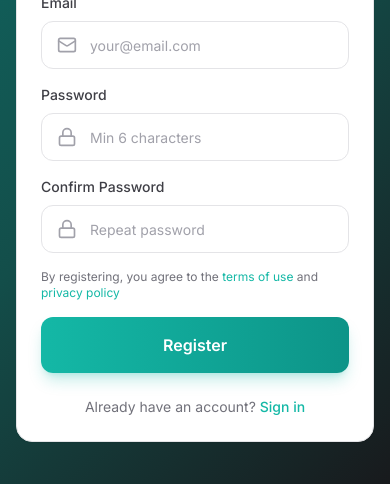
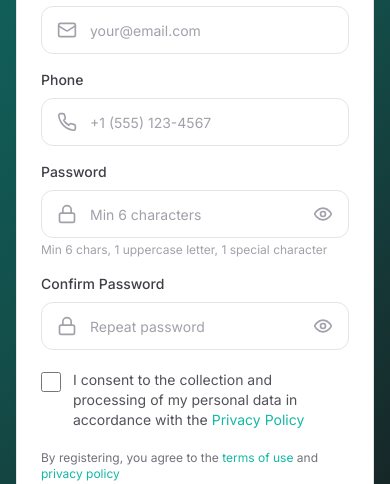
Before and after one commit to qbodyonline-dev/qbody, a Next.js app: page /auth/register in a window 390 px wide. Shown: the part 339-823 px from the top of the page. Built offline with nearby package versions, Linux system fonts and the light colour scheme; no server answers.

Commit message:
Auth: password toggle, strong validation, phone field, consent checkbox

```diff
--- a/src/app/api/auth/register/route.ts
+++ b/src/app/api/auth/register/route.ts
@@ -5,7 +5,7 @@ import { sendWelcomeEmail, sendNewClientNotification } from '@/lib/email'
 export async function POST(request: NextRequest) {
   try {
     const body = await request.json()
-    const { email, password, name, courseSlug } = body
+    const { email, password, name, phone, courseSlug } = body
 
     if (!email || !password || !name) {
       return NextResponse.json(
@@ -14,9 +14,30 @@ export async function POST(request: NextRequest) {
       )
     }
 
+    if (!phone || !phone.trim()) {
+      return NextResponse.json(
+        { error: 'Phone number is required' },
+        { status: 400 }
+      )
+    }
+
     if (password.length < 6) {
       return NextResponse.json(
         { error: 'Password must be at least 6 characters' },
+        { status: 400 }
+      )
+    }
+
+    if (!/[A-Z]/.test(password)) {
+      return NextResponse.json(
+        { error: 'Password must contain at least 1 uppercase letter' },
+        { status: 400 }
+      )
+    }
+
+    if (!/[!@#$%^&*()_+\-=\[\]{};':"\\|,.<>\/?`~]/.test(password)) {
+      return NextResponse.json(
+        { error: 'Password must contain at least 1 special character' },
         { status: 400 }
       )
     }
@@ -53,6 +74,7 @@ export async function POST(request: NextRequest) {
           id: userId,
           email,
           full_name: name,
+          phone: phone.trim(),
           role: 'client',
         }, { onConflict: 'id' })
 
--- a/src/app/auth/register/page.tsx
+++ b/src/app/auth/register/page.tsx
@@ -8,7 +8,7 @@ import { Card, CardContent, CardHeader, CardTitle, CardDescription } from '@/com
 import { Badge } from '@/components/ui/badge'
 import { useTranslation } from '@/lib/i18n'
 import { LanguageSwitcher } from '@/components/ui/language-switcher'
-import { Mail, Lock, User, ArrowLeft, CheckCircle2 } from 'lucide-react'
+import { Mail, Lock, User, ArrowLeft, CheckCircle2, Phone } from 'lucide-react'
 import { toast } from 'sonner'
 
 export default function RegisterPage() {
@@ -16,18 +16,44 @@ export default function RegisterPage() {
 }
 
 function RegisterContent() {
-  const { t } = useTranslation()
+  const { t, locale } = useTranslation()
   const router = useRouter()
-  // Registration is handled via /api/auth/register
   const searchParams = useSearchParams()
   const courseId = searchParams.get('course')
   const [isLoading, setIsLoading] = useState(false)
-  const [formData, setFormData] = useState({ name: '', email: '', password: '', confirmPassword: '' })
+  const [consent, setConsent] = useState(false)
+  const [formData, setFormData] = useState({ name: '', email: '', phone: '', password: '', confirmPassword: '' })
+
+  const ru = locale === 'ru'
+
+  const validatePassword = (pw: string): string | null => {
+    if (pw.length < 6) return ru ? 'Пароль минимум 6 символов' : 'Password must be at least 6 characters'
+    if (!/[A-Z]/.test(pw)) return ru ? 'Пароль должен содержать хотя бы 1 заглавную букву' : 'Password must contain at least 1 uppercase letter'
+    if (!/[!@#$%^&*()_+\-=\[\]{};':"\\|,.<>\/?`~]/.test(pw)) return ru ? 'Пароль должен содержать хотя бы 1 спец. символ (!@#$%...)' : 'Password must contain at least 1 special character (!@#$%...)'
+    return null
+  }
 
   const handleSubmit = async (e: React.FormEvent) => {
     e.preventDefault()
-    if (formData.password !== formData.confirmPassword) { toast.error('Passwords do not match'); return }
-    if (formData.password.length < 6) { toast.error('Password must be at least 6 characters'); return }
+
+    if (!consent) {
+      toast.error(ru ? 'Необходимо согласиться с обработкой данных' : 'You must agree to the data processing policy')
+      return
+    }
+
+    if (formData.password !== formData.confirmPassword) {
+      toast.error(ru ? 'Пароли не совпадают' : 'Passwords do not match')
+      return
+    }
+
+    const pwError = validatePassword(formData.password)
+    if (pwError) { toast.error(pwError); return }
+
+    if (!formData.phone.trim()) {
+      toast.error(ru ? 'Укажите номер телефона' : 'Phone number is required')
+      return
+    }
+
     setIsLoading(true)
     try {
       const res = await fetch('/api/auth/register', {
@@ -37,6 +63,7 @@ function RegisterContent() {
           email: formData.email,
           password: formData.password,
           name: formData.name,
+          phone: formData.phone,
           courseSlug: courseId || undefined,
         }),
       })
@@ -46,10 +73,10 @@ function RegisterContent() {
         setIsLoading(false)
         return
       }
-      toast.success('Registration successful! Welcome aboard!')
+      toast.success(ru ? 'Регистрация успешна! Добро пожаловать!' : 'Registration successful! Welcome aboard!')
       router.push('/auth/login')
     } catch {
-      toast.error('Something went wrong')
+      toast.error(ru ? 'Что-то пошло не так' : 'Something went wrong')
     } finally {
       setIsLoading(false)
     }
@@ -75,10 +102,25 @@ function RegisterContent() {
             </div>
           )}
           <form onSubmit={handleSubmit} className="space-y-4">
-            <Input label={t('common.name')} type="text" placeholder="Your name" icon={<User className="w-5 h-5" />} value={formData.name} onChange={(e) => setFormData({ ...formData, name: e.target.value })} required />
+            <Input label={t('common.name')} type="text" placeholder={ru ? 'Ваше имя' : 'Your name'} icon={<User className="w-5 h-5" />} value={formData.name} onChange={(e) => setFormData({ ...formData, name: e.target.value })} required />
             <Input label={t('common.email')} type="email" placeholder="your@email.com" icon={<Mail className="w-5 h-5" />} value={formData.email} onChange={(e) => setFormData({ ...formData, email: e.target.value })} required />
-            <Input label={t('common.password')} type="password" placeholder="Min 6 characters" icon={<Lock className="w-5 h-5" />} value={formData.password} onChange={(e) => setFormData({ ...formData, password: e.target.value })} required />
-            <Input label={t('common.confirmPassword')} type="password" placeholder="Repeat password" icon={<Lock className="w-5 h-5" />} value={formData.confirmPassword} onChange={(e) => setFormData({ ...formData, confirmPassword: e.target.value })} required />
+            <Input label={ru ? 'Телефон' : 'Phone'} type="tel" placeholder="+1 (555) 123-4567" icon={<Phone className="w-5 h-5" />} value={formData.phone} onChange={(e) => setFormData({ ...formData, phone: e.target.value })} required />
+            <div>
+              <Input label={t('common.password')} type="password" placeholder={ru ? 'Минимум 6 символов' : 'Min 6 characters'} icon={<Lock className="w-5 h-5" />} value={formData.password} onChange={(e) => setFormData({ ...formData, password: e.target.value })} required />
+              <p className="text-xs text-zinc-400 mt-1">{ru ? 'Минимум 6 символов, 1 заглавная буква, 1 спец. символ' : 'Min 6 chars, 1 uppercase letter, 1 special character'}</p>
+            </div>
+            <Input label={t('common.confirmPassword')} type="password" placeholder={ru ? 'Повторите пароль' : 'Repeat password'} icon={<Lock className="w-5 h-5" />} value={formData.confirmPassword} onChange={(e) => setFormData({ ...formData, confirmPassword: e.target.value })} required />
+
+            <label className="flex items-start gap-3 cursor-pointer py-1">
+              <input type="checkbox" className="mt-0.5 w-5 h-5 rounded border-zinc-300 accent-teal-500 flex-shrink-0" checked={consent} onChange={(e) => setConsent(e.target.checked)} />
+              <span className="text-sm text-zinc-600">
+                {ru
+                  ? <>Я даю согласие на сбор и обработку моих персональных данных в соответствии с <Link href="/privacy" className="text-teal-500 hover:underline">Политикой конфиденциальности</Link></>
+                  : <>I consent to the collection and processing of my personal data in accordance with the <Link href="/privacy" className="text-teal-500 hover:underline">Privacy Policy</Link></>
+                }
+              </span>
+            </label>
+
             <p className="text-xs text-zinc-500">{t('auth.register.terms')} <Link href="/terms" className="text-teal-500 hover:underline">{t('auth.register.termsLink')}</Link> {t('common.and')} <Link href="/privacy" className="text-teal-500 hover:underline">{t('auth.register.privacyLink')}</Link></p>
             <Button type="submit" className="w-full" variant="gradient" size="lg" isLoading={isLoading}>{courseId ? t('auth.register.buttonCourse') : t('auth.register.button')}</Button>
           </form>
--- a/src/app/auth/reset-password/page.tsx
+++ b/src/app/auth/reset-password/page.tsx
@@ -53,6 +53,16 @@ export default function ResetPasswordPage() {
 
     if (password.length < 6) {
       toast.error(ru ? 'Пароль должен быть минимум 6 символов' : 'Password must be at least 6 characters')
+      return
+    }
+
+    if (!/[A-Z]/.test(password)) {
+      toast.error(ru ? 'Пароль должен содержать хотя бы 1 заглавную букву' : 'Password must contain at least 1 uppercase letter')
+      return
+    }
+
+    if (!/[!@#$%^&*()_+\-=\[\]{};':"\\|,.<>\/?`~]/.test(password)) {
+      toast.error(ru ? 'Пароль должен содержать хотя бы 1 спец. символ (!@#$%...)' : 'Password must contain at least 1 special character (!@#$%...)')
       return
     }
 
@@ -162,6 +172,7 @@ export default function ResetPasswordPage() {
             </div>
           ) : (
             <form onSubmit={handleSubmit} className="space-y-4">
+              <div>
                 <Input
                   label={ru ? 'Новый пароль' : 'New password'}
                   type="password"
@@ -171,6 +182,8 @@ export default function ResetPasswordPage() {
                   onChange={(e) => setPassword(e.target.value)}
                   required
                 />
+                <p className="text-xs text-zinc-400 mt-1">{ru ? 'Минимум 6 символов, 1 заглавная буква, 1 спец. символ' : 'Min 6 chars, 1 uppercase letter, 1 special character'}</p>
+              </div>
 
               <Input
                 label={ru ? 'Подтвердите пароль' : 'Confirm password'}
--- a/src/components/ui/input.tsx
+++ b/src/components/ui/input.tsx
@@ -1,5 +1,6 @@
 import * as React from 'react'
 import { cn } from '@/lib/utils'
+import { Eye, EyeOff } from 'lucide-react'
 
 export interface InputProps extends React.InputHTMLAttributes<HTMLInputElement> {
   label?: string
@@ -9,6 +10,10 @@ export interface InputProps extends React.InputHTMLAttributes<HTMLInputElement>
 
 const Input = React.forwardRef<HTMLInputElement, InputProps>(
   ({ className, type, label, error, icon, ...props }, ref) => {
+    const [showPassword, setShowPassword] = React.useState(false)
+    const isPassword = type === 'password'
+    const inputType = isPassword ? (showPassword ? 'text' : 'password') : type
+
     return (
       <div className="w-full">
         {label && (
@@ -23,18 +28,29 @@ const Input = React.forwardRef<HTMLInputElement, InputProps>(
             </div>
           )}
           <input
-            type={type}
+            type={inputType}
             className={cn(
               'flex h-12 w-full rounded-xl border border-zinc-200 bg-white px-4 py-3 text-sm text-zinc-900 placeholder:text-zinc-400 transition-all duration-200',
               'focus:border-teal-500 focus:outline-none focus:ring-2 focus:ring-teal-500/20',
               'disabled:cursor-not-allowed disabled:opacity-50',
               icon && 'pl-12',
+              isPassword && 'pr-12',
               error && 'border-red-500 focus:border-red-500 focus:ring-red-500/20',
               className
             )}
             ref={ref}
             {...props}
           />
+          {isPassword && (
+            <button
+              type="button"
+              onClick={() => setShowPassword(!showPassword)}
+              className="absolute right-4 top-1/2 -translate-y-1/2 text-zinc-400 hover:text-zinc-600 transition-colors"
+              tabIndex={-1}
+            >
+              {showPassword ? <EyeOff className="w-5 h-5" /> : <Eye className="w-5 h-5" />}
+            </button>
+          )}
         </div>
         {error && <p className="mt-2 text-sm text-red-500">{error}</p>}
       </div>
```
Also changed, not shown: 1 other file (tests, documents, lock files or other folders). Lines whose indentation alone changed are shown as unchanged.
